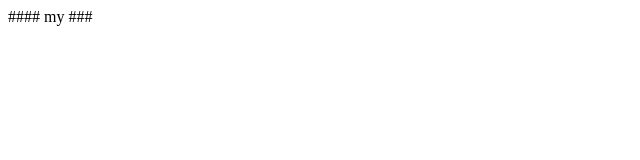
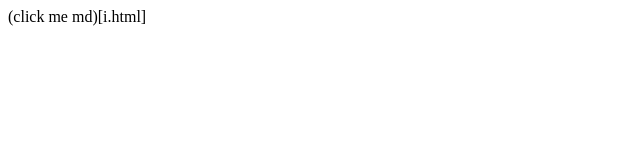
Before and after one commit to fundonkey0000/Colin-Rules-Forever.github.io, a plain HTML site: page i.html in a window 1280 px wide. Shown: the full height of the page, 0-640 px from the left. Drawn offline with Linux system fonts and the light colour scheme.

Commit message:
Update i.html

```diff
--- a/i.html
+++ b/i.html
@@ -2,6 +2,8 @@
 <html>
   <head />
   <body>
-    #### my ###
+    <md>
+      (click me md)[i.html]
+    </md>
   </body>
 </html>
```
